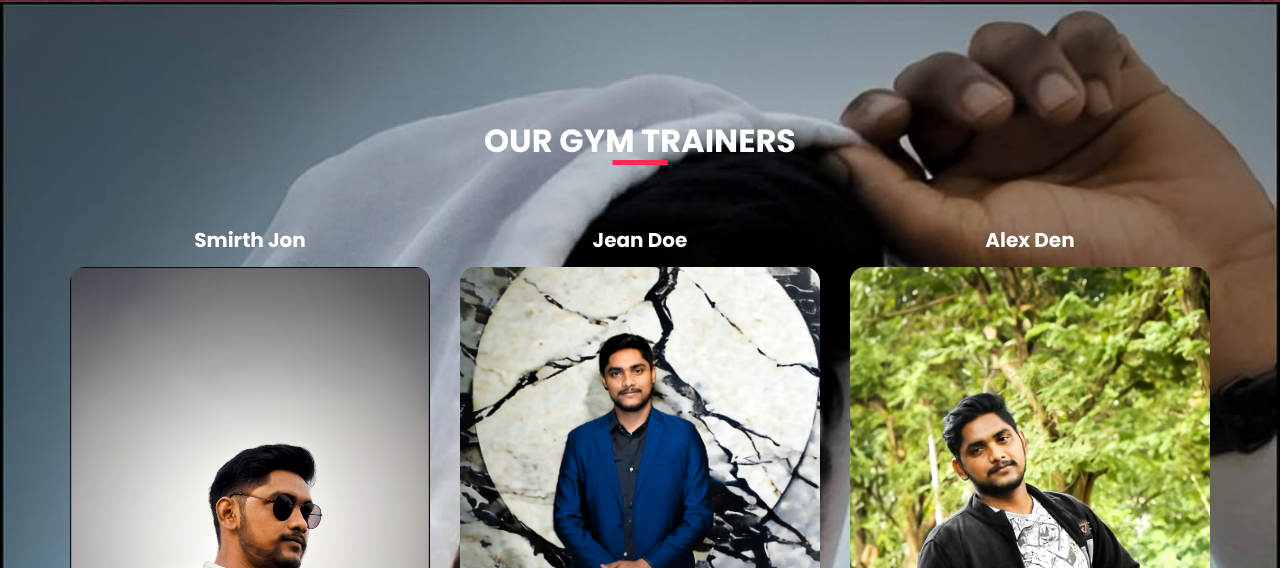
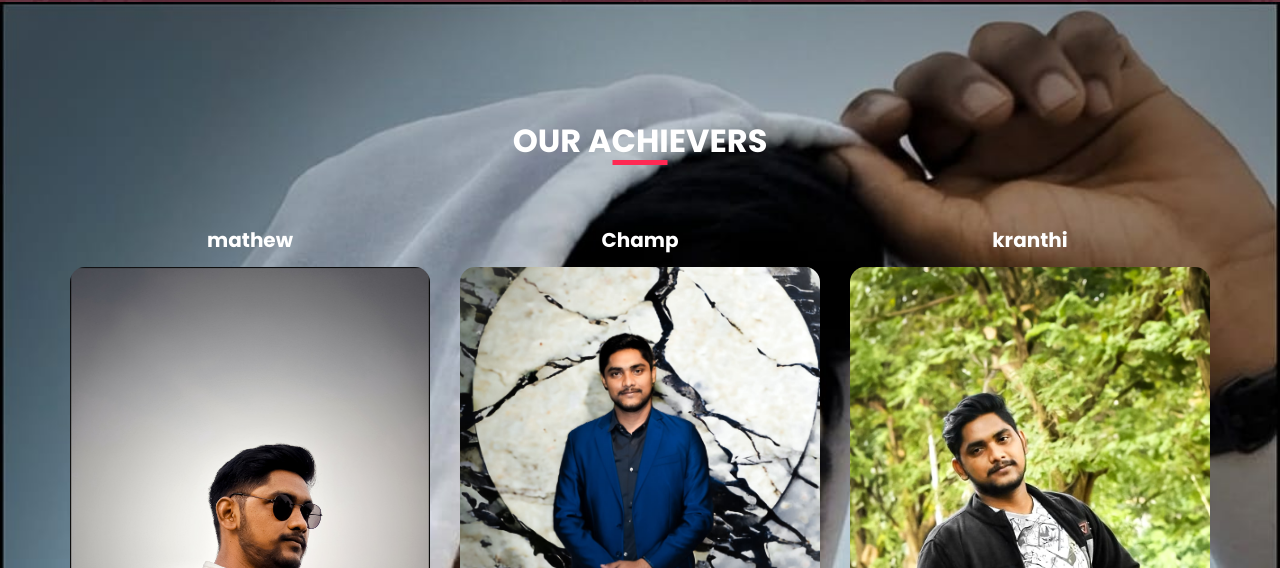
Before and after one commit to champ2024/java_pro, a plain HTML site: page index.html in a window 1280 px wide. Shown: the part 1880-2448 px from the top of the page. Drawn offline with nearby package versions, Linux system fonts and the light colour scheme.

Commit message:
Update index.html

```diff
--- a/index.html
+++ b/index.html
@@ -12,7 +12,7 @@
   <meta name="description" content="" />
   <meta name="author" content="" />
 
-  <title>Neogym</title>
+  <title>Kranthi_champs-gym</title>
 
   <!-- slider stylesheet -->
   <link rel="stylesheet" type="text/css" href="https://cdnjs.cloudflare.com/ajax/libs/OwlCarousel2/2.3.4/assets/owl.carousel.min.css" />
@@ -338,7 +338,7 @@
     <div class="container">
       <div class="heading_container">
         <h2>
-          Our Gym Trainers
+          Our Achievers
         </h2>
       </div>
       <div class="row">
@@ -346,7 +346,7 @@
           <div class="box">
             <div class="name">
               <h5>
-                Smirth Jon
+                mathew
               </h5>
             </div>
             <div class="img-box">
@@ -369,7 +369,7 @@
           <div class="box">
             <div class="name">
               <h5>
-                Jean Doe
+                Champ
               </h5>
             </div>
             <div class="img-box">
@@ -392,7 +392,7 @@
           <div class="box">
             <div class="name">
               <h5>
-                Alex Den
+                kranthi
               </h5>
             </div>
             <div class="img-box">
@@ -484,7 +484,7 @@
             </div>
             <div class="detail-box">
               <p>
-                +02 1234567890
+                +91 949396968
               </p>
             </div>
           </div>
@@ -496,7 +496,7 @@
             </div>
             <div class="detail-box">
               <p>
-                demo@gmail.com
+                kranthi@gmail.com
               </p>
             </div>
           </div>
```
